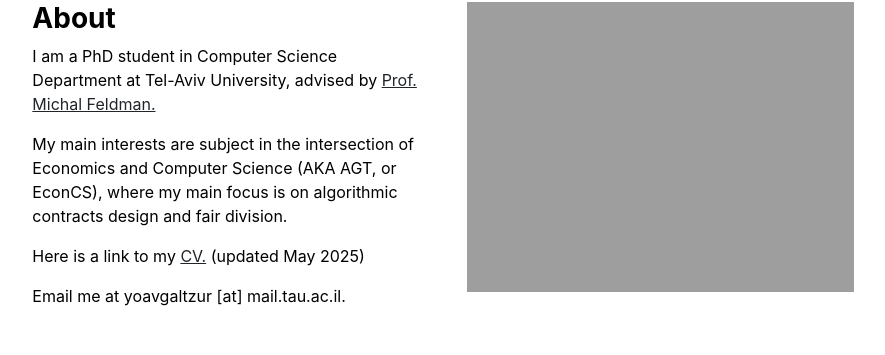
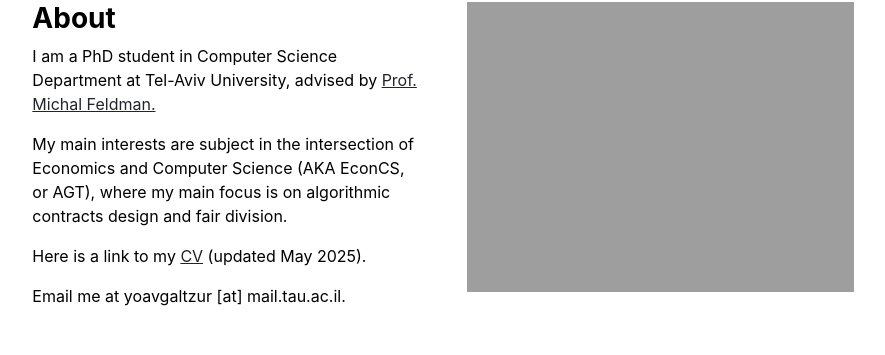
Before and after one commit to yoavGaltzur/yoavGaltzur.github.io, a Jekyll site: the page built from index.md, in a window 1280 px wide. Shown: the part 171-526 px from the top of the page, without its empty margins (197-1082 px from the left). Built offline with Jekyll 4.4.1, drawn with Linux system fonts in a browser that asks for light colours.

```diff
--- a/index.md
+++ b/index.md
@@ -5,8 +5,8 @@ title: "Home"
 
 I am a PhD student in Computer Science Department at Tel-Aviv University, advised by <a href="https://www.mfeldman.sites.tau.ac.il/">Prof. Michal Feldman.</a>
 
-My main interests are subject in the intersection of Economics and Computer Science (AKA AGT, or EconCS), where my main focus is on algorithmic contracts design and fair division.
+My main interests are subject in the intersection of Economics and Computer Science (AKA EconCS, or AGT), where my main focus is on algorithmic contracts design and fair division.
 
-Here is a link to my <a href="/Resume_may_25.pdf">CV.</a> (updated May 2025)
+Here is a link to my <a href="/Resume_may_25.pdf">CV</a> (updated May 2025).
 
 Email me at yoavgaltzur [at] mail.tau.ac.il.
```
